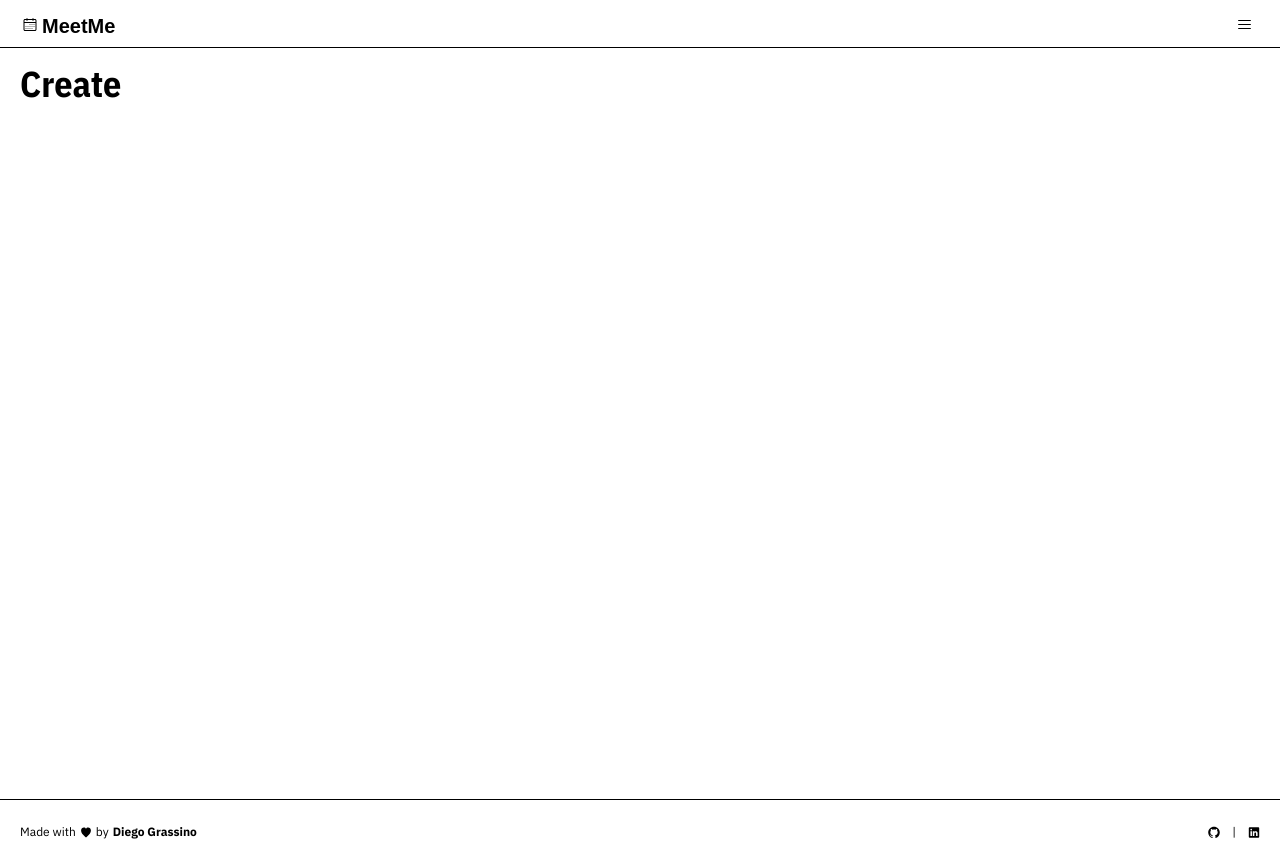
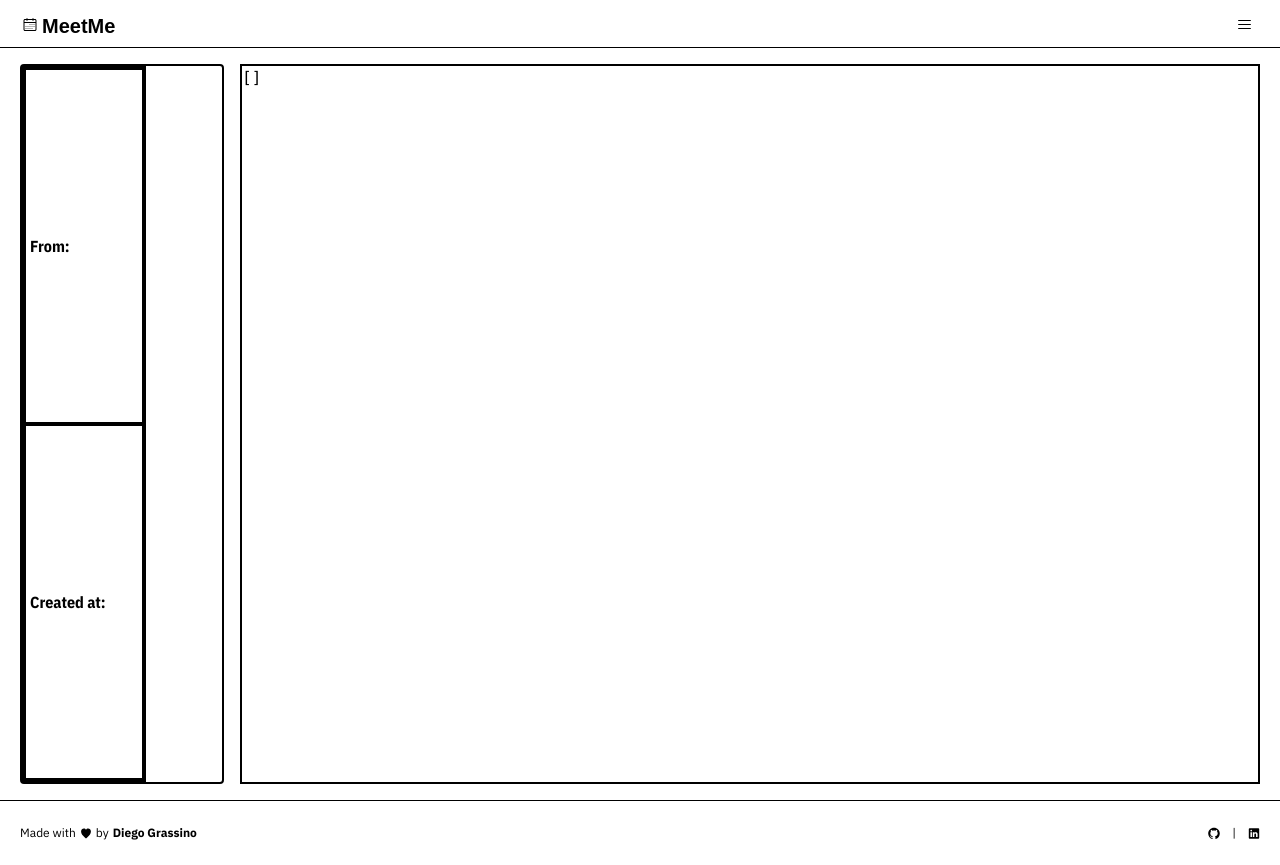
Before and after one commit to diegograssino/meetme, a Next.js app: page /create in a window 1280 px wide. Built offline with nearby package versions, Linux system fonts and the light colour scheme; a web font is replaced by a local one.

Commit message:
Styles for user panel, configure on ide settings apply

```diff
--- a/app/[emailSlug]/page.tsx
+++ b/app/[emailSlug]/page.tsx
@@ -1,29 +1,30 @@
-import CalendarPanel from '@/components/shared/CalendarPanel'
-import UserPanel from '@/components/shared/UserPanel'
-import Container from '@/components/UI/Container'
-import { Params, SearchParams } from '@/types/shared'
-import { paramsToUser, queryToAvailability } from '@/utils/query'
+import CalendarPanel from "@/components/shared/CalendarPanel";
+import UserPanel from "@/components/shared/UserPanel";
+import Container from "@/components/UI/Container";
+import { Params, SearchParams } from "@/types/shared";
+import { paramsToUser, queryToAvailability } from "@/utils/query";
 
 export interface PageProps {
-  params?: Promise<Params>
-  searchParams?: Promise<SearchParams>
+  params?: Promise<Params>;
+  searchParams?: Promise<SearchParams>;
 }
 
 const ReadPage = async ({ params, searchParams }: PageProps) => {
-  const paramData = (await params) as Params
-  const user = paramsToUser(paramData.emailSlug)
+  const paramData = (await params) as Params;
+  const user = paramsToUser(paramData.emailSlug);
 
-  const query = await searchParams
-  const availability = await queryToAvailability(query?.availability as string)
+  const query = await searchParams;
+  const availability = await queryToAvailability(query?.availability as string);
 
   return (
-    <Container className="w-full" as="main">
-      <div className="flex flex-col gap-sections lg:h-[calc(100vh-var(--height-navbar)-(var(--gap-sections)*2))] lg:flex-row">
-        <UserPanel user={user} />
-        <CalendarPanel availability={availability} />
-      </div>
+    <Container
+      className="flex w-full flex-col gap-sections lg:h-[calc(100vh-var(--height-navbar)-(var(--gap-sections)*2))] lg:flex-row"
+      as="main"
+    >
+      <UserPanel user={user} createdAt="11/11/111" />
+      <CalendarPanel availability={availability} />
     </Container>
-  )
-}
+  );
+};
 
-export default ReadPage
+export default ReadPage;
--- a/app/create/page.tsx
+++ b/app/create/page.tsx
@@ -1,9 +1,15 @@
+import CalendarPanel from '@/components/shared/CalendarPanel'
+import UserPanel from '@/components/shared/UserPanel'
 import Container from '@/components/UI/Container'
 
 const CreatePage = () => {
   return (
-    <Container className="w-full" as="main">
-      <h1>Create</h1>
+    <Container
+      className="flex w-full flex-col gap-sections lg:h-[calc(100vh-var(--height-navbar)-(var(--gap-sections)*2))] lg:flex-row"
+      as="main"
+    >
+      <UserPanel user="" />
+      <CalendarPanel availability={[]} />
     </Container>
   )
 }
--- a/components/shared/UserPanel/index.tsx
+++ b/components/shared/UserPanel/index.tsx
@@ -1,13 +1,28 @@
 interface Props {
-  user: string
+  user: string;
+  createdAt: string;
 }
 
-const UserPanel = ({ user }: Props) => {
+const UserPanel = ({ user, createdAt }: Props) => {
   return (
-    <aside className="h-user-section border-2 border-foreground lg:h-[calc(100vh-var(--height-navbar)-(var(--gap-sections)*2))] lg:w-2/12">
-      {user}
+    <aside className="h-user-section rounded border-2 border-foreground lg:h-[calc(100vh-var(--height-navbar)-(var(--gap-sections)*2))] lg:w-2/12">
+      <div className="flex h-full">
+        <table className="flex-1 table-fixed border-background">
+          <tbody className="[&>tr>*]:p-1 [&>tr>*]:text-start [&>tr>td]:pl-2 [&>tr>th]:w-30 [&>tr>th]:border-[.25rem] [&>tr>th]:bg-foreground [&>tr>th]:font-heading [&>tr>th]:text-background">
+            <tr>
+              <th>From:</th>
+              <td>{user}</td>
+            </tr>
+            <tr>
+              <th>Created at:</th>
+              <td>{createdAt}</td>
+            </tr>
+          </tbody>
+        </table>
+        <div />
+      </div>
     </aside>
-  )
-}
+  );
+};
 
-export default UserPanel
+export default UserPanel;
--- a/package.json
+++ b/package.json
@@ -3,7 +3,7 @@
   "version": "0.1.0",
   "private": true,
   "scripts": {
-    "dev": "next dev",
+    "dev": "next dev --turbopack",
     "build": "next build",
     "start": "next start",
     "lint": "next lint"
--- a/styles/globals.css
+++ b/styles/globals.css
@@ -8,7 +8,7 @@
   --height-footer: 4rem;
   --height-navbar: 3rem;
   --gap-sections: 1rem;
-  --height-user-section: 4rem;
+  --height-user-section: 5rem;
   /* --text-icon: 0.9375rem; */
 }
 
@@ -41,7 +41,7 @@
 }
 
 body {
-  @apply flex flex-col min-h-[calc(100vh+var(--height-footer))] bg-background text-foreground font-body;
+  @apply flex min-h-[calc(100vh+var(--height-footer))] flex-col bg-background font-body text-foreground;
 }
 
 h1,
@@ -78,5 +78,5 @@ h6 {
 }
 
 .animation-on-hover {
-  @apply hover:bg-foreground/5 hover:scale-105 transition-all ease-in-out duration-100;
+  @apply transition-all duration-100 ease-in-out hover:scale-105 hover:bg-foreground/5;
 }
```
Also changed, not shown: app/layout.tsx (+22 -22 lines), tsconfig.json (+7 -1 lines), .prettierrc.json.
